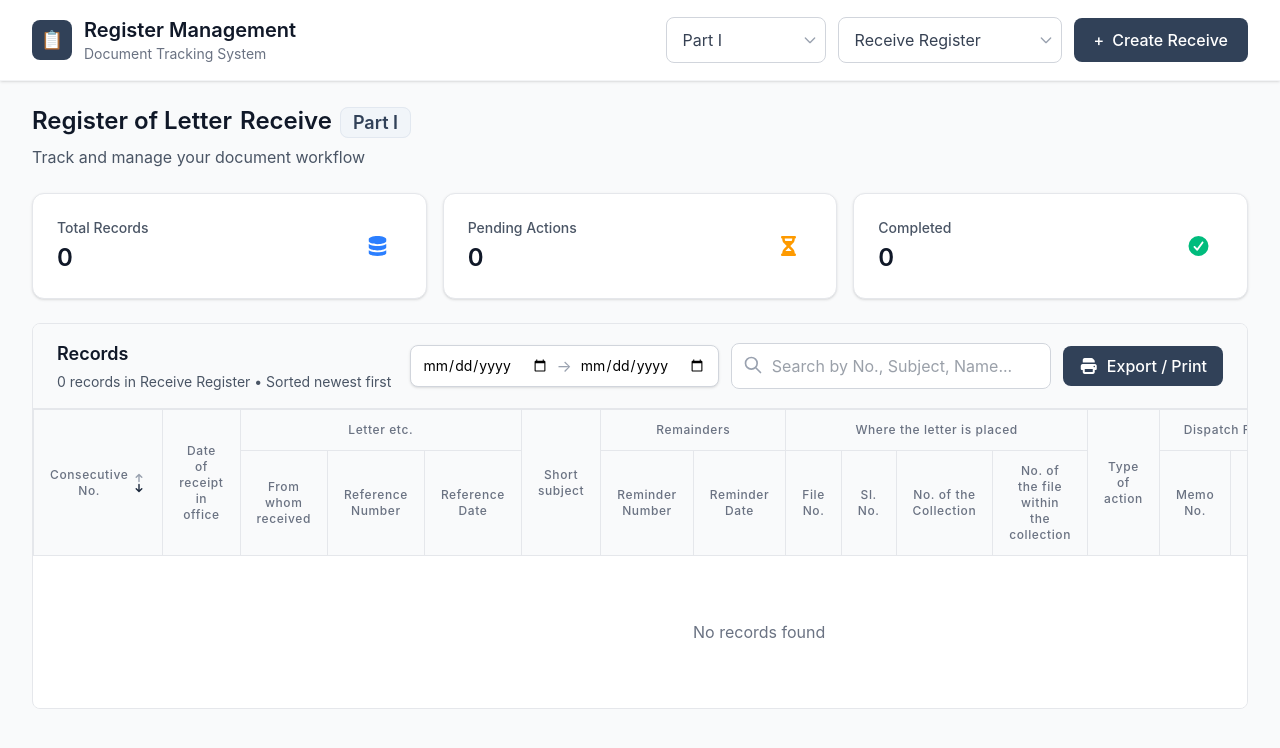
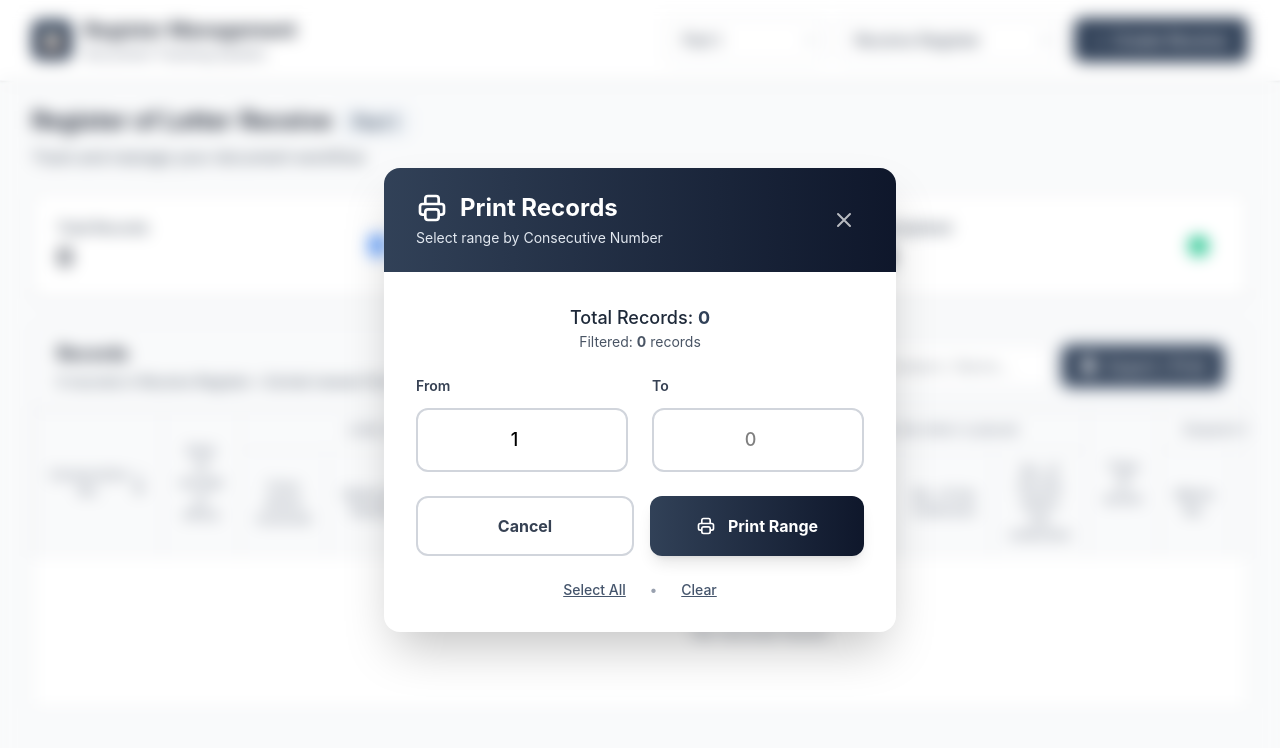
Before and after one commit to barun032/react-register-frontend, a React (Vite) app: page / in a window 1280 px wide. Both pictures are taken after a click on the button "Export / Print". Shown: the top 748 px of the page. Built offline with nearby package versions, Linux system fonts and the light colour scheme.

Commit message:
PrintRange print out with popup

```diff
--- a/src/App.jsx
+++ b/src/App.jsx
@@ -1,3 +1,4 @@
+// src/App.jsx
 import React, { useState } from 'react';
 import { useLocalStorage } from './hooks/useLocalStorage';
 import { registerTypes, receivePartTypes, statusTypes } from './data/registerData';
@@ -6,14 +7,22 @@ import StatusCards from './components/StatusCards';
 import RecordTable from './components/RecordTable';
 import CreateForm from './components/CreateForm';
 import PrintView from './components/PrintView';
+// 1. IMPORT THE SEPARATE MODAL FILE
+import PrintRangeModal from './components/PrintRangeModal';
+
+// 2. DELETED THE INLINE "const PrintRangeModal = ..." COMPONENT FROM HERE
 
 function App() {
   const [selectedRegister, setSelectedRegister] = useState(registerTypes.RECEIVE);
   const [selectedPart, setSelectedPart] = useState(receivePartTypes.PART_I);
   const [isFormOpen, setIsFormOpen] = useState(false);
-  const [isPrintView, setIsPrintView] = useState(false);
 
-  // Initialize state using the custom hook for persistence
+  // Print states
+  const [isPrintRangeModalOpen, setIsPrintRangeModalOpen] = useState(false);
+  const [recordsToPrint, setRecordsToPrint] = useState([]);
+  const [isPrinting, setIsPrinting] = useState(false);
+
+  // LocalStorage persistence
   const [allRecords, setAllRecords] = useLocalStorage('onlineRegister', {
     [registerTypes.RECEIVE]: {
       [receivePartTypes.PART_I]: [],
@@ -24,7 +33,7 @@ function App() {
     [registerTypes.ISSUED]: []
   });
 
-  // Helper to get records for the current view
+  // Get current visible records
   const getCurrentRecords = () => {
     if (selectedRegister === registerTypes.RECEIVE) {
       return allRecords[selectedRegister]?.[selectedPart] || [];
@@ -34,21 +43,16 @@ function App() {
 
   const currentRecords = getCurrentRecords();
 
-  // Helper to calculate the next consecutive ID
+  // Next Consecutive Number
   const getNextConsecutiveNumber = (register, part) => {
-    let records = [];
-    if (register === registerTypes.RECEIVE) {
-      records = allRecords[register]?.[part] || [];
-    } else if (register === registerTypes.ISSUED) {
-      records = allRecords[register] || [];
-    }
-
-    // Find the max ID and increment, default to 1 if no records
-    const maxId = records.reduce((max, record) => Math.max(max, record.id || 0), 0);
+    const records = register === registerTypes.RECEIVE
+      ? allRecords[register]?.[part] || []
+      : allRecords[register] || [];
+    const maxId = records.reduce((max, r) => Math.max(max, parseInt(r.id || 0)), 0);
     return maxId + 1;
   };
 
-  // HANDLERS for UI state changes
+  // Handlers
   const handleRegisterChange = (register) => {
     setSelectedRegister(register);
     if (register === registerTypes.RECEIVE) {
@@ -56,122 +60,76 @@ function App() {
     }
   };
 
-  const handlePartChange = (part) => {
-    setSelectedPart(part);
+  const handlePartChange = (part) => setSelectedPart(part);
+
+  const handlePrintClick = () => {
+    setIsPrintRangeModalOpen(true);
   };
 
-  const handlePrint = () => {
-    setIsPrintView(true);
+  const handlePrintRange = (selectedRecords) => {
+    setRecordsToPrint(selectedRecords);
+    setIsPrinting(true);
   };
 
   const closePrintView = () => {
-    setIsPrintView(false);
+    setIsPrinting(false);
+    setRecordsToPrint([]);
   };
 
-  // HANDLER for creating a new record, including the cross-register update logic
+  // Create record handler
   const handleNewRecord = (formData) => {
-
-    // 1. Prepare new record data
     const newRecordId = getNextConsecutiveNumber(selectedRegister, selectedPart);
-
     const newRecord = {
       id: newRecordId,
-      // Default status, assuming 'Pending' for new records
       status: statusTypes.PENDING,
-      // Use the form date or today's date if not provided in the form
       date: formData.date || new Date().toISOString().split('T')[0],
       ...formData
     };
 
-    // Keys and values for the potential Receive Register update
-    const dispatchDate = newRecord.date;
-    const dispatchMemoNo = String(newRecordId); // The Consecutive No. of the new Dispatch record
-
-    // 2. Update the allRecords state immutably
-    setAllRecords(prevRecords => {
-      // Create a mutable copy of the overall state for easier manipulation
-      const updatedRecords = {
-        ...prevRecords,
-        [registerTypes.RECEIVE]: { ...prevRecords[registerTypes.RECEIVE] }
-      };
+    setAllRecords(prev => {
+      const updated = { ...prev, [registerTypes.RECEIVE]: { ...prev[registerTypes.RECEIVE] } };
 
       if (selectedRegister === registerTypes.RECEIVE) {
-        // Simple append for Receive Register
-        updatedRecords[selectedRegister][selectedPart] = [
-          ...updatedRecords[selectedRegister][selectedPart],
-          newRecord
-        ];
-        console.log(`✅ New Receive Register record (ID: ${newRecordId}) added to ${selectedPart}.`);
+        updated[selectedRegister][selectedPart] = [...(updated[selectedRegister][selectedPart] || []), newRecord];
+      } else if (selectedRegister === registerTypes.ISSUED) {
+        updated[selectedRegister] = [...(updated[selectedRegister] || []), newRecord];
 
-      } else if (selectedRegister === registerTypes.ISSUED) {
+        const refPart = formData.receiveRefPart;
+        const refNo = String(formData.receiveRefNo || '').trim();
 
-        // Append the new Dispatch record
-        updatedRecords[selectedRegister] = [
-          ...updatedRecords[selectedRegister],
-          newRecord
-        ];
-
-        // LINKAGE: Update Receive Register if reference is provided
-        const refPart = formData.receiveRefPart;
-        const refNo = formData.receiveRefNo;
-
-        // Only proceed if both fields are filled
-        if (refPart && refNo !== undefined && refNo !== null && String(refNo).trim() !== '') {
-          const partRecords = updatedRecords[registerTypes.RECEIVE][refPart];
-
-          if (partRecords && Array.isArray(partRecords)) {
-            // Convert refNo to string and trim — safest way
-            const searchId = String(refNo).trim();
-
-            // Find exact match by id (as string)
-            const matchIndex = partRecords.findIndex(record =>
-              String(record.id).trim() === searchId
-            );
-
-            if (matchIndex !== -1) {
-              const matchedRecord = partRecords[matchIndex];
-
-              // Update the Receive Register record
-              const updatedReceiveRecord = {
-                ...matchedRecord,
-                dispatchMemoNo: String(newRecordId),        // Memo No. = Dispatch Consecutive No.
-                dispatchDate: newRecord.date,               // Dispatch Date
-                status: statusTypes.COMPLETED               // Mark as replied
-              };
-
-              // Immutably update the array
-              updatedRecords[registerTypes.RECEIVE][refPart] = [
-                ...partRecords.slice(0, matchIndex),
-                updatedReceiveRecord,
-                ...partRecords.slice(matchIndex + 1)
-              ];
-
-              console.log(`LINKED: Receive #${searchId} (Part ${refPart}) → Updated with Memo No. ${newRecordId}`);
-            } else {
-              console.warn(`NOT FOUND: No Receive Record with ID ${searchId} in ${refPart}`);
-            }
+        if (refPart && refNo) {
+          const partRecords = updated[registerTypes.RECEIVE][refPart] || [];
+          const idx = partRecords.findIndex(r => String(r.id).trim() === refNo);
+          if (idx !== -1) {
+            partRecords[idx] = {
+              ...partRecords[idx],
+              dispatchMemoNo: String(newRecordId),
+              dispatchDate: newRecord.date,
+              status: statusTypes.COMPLETED
+            };
+            updated[registerTypes.RECEIVE][refPart] = [...partRecords];
           }
         }
       }
-
-      return updatedRecords;
+      return updated;
     });
 
-    // 4. Close the form
     setIsFormOpen(false);
   };
 
-  if (isPrintView) {
+  // ONLY render PrintView when printing
+  if (isPrinting) {
     return (
       <PrintView
         selectedRegister={selectedRegister}
-        selectedPart={selectedPart}
-        records={currentRecords}
+        selectedPart={selectedRegister === registerTypes.RECEIVE ? selectedPart : null}
+        records={recordsToPrint}
         onClose={closePrintView}
       />
     );
   }
 
+  // Normal UI when NOT printing
   return (
     <div className="min-h-screen bg-gray-50">
       <Header
@@ -192,10 +150,11 @@ function App() {
         <RecordTable
           selectedRegister={selectedRegister}
           records={currentRecords}
-          onPrint={handlePrint}
+          onPrint={handlePrintClick}
         />
       </main>
 
+      {/* Modals */}
       <CreateForm
         selectedRegister={selectedRegister}
         selectedPart={selectedPart}
@@ -204,6 +163,14 @@ function App() {
         onClose={() => setIsFormOpen(false)}
         onSubmit={handleNewRecord}
       />
+
+      {/* 3. UPDATED PROPS TO MATCH EXTERNAL COMPONENT */}
+      <PrintRangeModal
+        isOpen={isPrintRangeModalOpen}
+        onClose={() => setIsPrintRangeModalOpen(false)}
+        totalRecords={currentRecords} // Changed from allRecords/currentRecords complexity to just passing the list
+        onConfirm={handlePrintRange}  // Changed from onPrintRange to onConfirm
+      />
     </div>
   );
 }
--- /dev/null
+++ b/src/components/PrintRangeModal.jsx
@@ -0,0 +1,163 @@
+// src/components/PrintRangeModal.jsx
+import React, { useState, useEffect } from 'react';
+
+const PrintRangeModal = ({ isOpen, onClose, totalRecords, onConfirm }) => {
+  const [startNo, setStartNo] = useState('1');
+  const [endNo, setEndNo] = useState('');
+
+  const maxNo = totalRecords.length > 0
+    ? Math.max(...totalRecords.map(r => parseInt(r.id || 0)))
+    : 0;
+
+  const getPreviewCount = () => {
+    const start = parseInt(startNo) || 1;
+    const end = parseInt(endNo) || maxNo;
+    if (start > end || start < 1 || end > maxNo) return 0;
+    return totalRecords.filter(r => {
+      const id = parseInt(r.id || 0);
+      return id >= start && id <= end;
+    }).length;
+  };
+
+  const previewCount = getPreviewCount();
+
+  useEffect(() => {
+    if (!endNo && isOpen && maxNo > 0) {
+      setEndNo(maxNo.toString());
+    }
+  }, [maxNo, isOpen, endNo]);
+
+  if (!isOpen) return null;
+
+  const handleConfirm = () => {
+    let start = parseInt(startNo) || 1;
+    let end = parseInt(endNo) || maxNo;
+    if (start < 1) start = 1;
+    if (end > maxNo) end = maxNo;
+    if (start > end) [start, end] = [end, start];
+
+    const filtered = totalRecords.filter(r => {
+      const id = parseInt(r.id || 0);
+      return id >= start && id <= end;
+    });
+
+    if (filtered.length === 0) {
+      alert('No records found in this range.');
+      return;
+    }
+
+    onConfirm(filtered); // ← Now passing actual records, not just numbers
+    onClose();
+  };
+
+  return (
+    <>
+      {/* Perfect blurred backdrop */}
+      <div
+        className="fixed inset-0 backdrop-blur-sm z-50 transition-all duration-300"
+        onClick={onClose}
+      />
+
+      {/* Modal */}
+      <div className="fixed inset-0 z-50 flex items-center justify-center p-4 pointer-events-none">
+        <div className="bg-white rounded-2xl shadow-2xl max-w-lg w-full overflow-hidden pointer-events-auto
+                        animate-in fade-in zoom-in-95 duration-300">
+
+          {/* Clean Header */}
+          <div className="bg-gradient-to-r from-slate-700 to-slate-900 px-8 py-6 text-white">
+            <div className="flex justify-between items-center">
+              <div>
+                <h3 className="text-2xl font-bold flex items-center gap-3">
+                  <svg className="w-8 h-8" fill="none" stroke="currentColor" viewBox="0 0 24 24">
+                    <path strokeLinecap="round" strokeLinejoin="round" strokeWidth={2}
+                          d="M17 17h2a2 2 0 002-2v-4a2 2 0 00-2-2H5a2 2 0 00-2 2v4a2 2 0 002 2h2m2 4h6a2 2 0 002-2v-4a2 2 0 00-2-2H9a2 2 0 00-2 2v4a2 2 0 002 2zm8-12V5a2 2 0 00-2-2H9a2 2 0 00-2 2v4h10z" />
+                  </svg>
+                  Print Records
+                </h3>
+                <p className="text-slate-200 text-sm mt-1">Select range by Consecutive Number</p>
+              </div>
+              <button
+                onClick={onClose}
+                className="text-white/70 hover:text-white hover:bg-white/20 rounded-full p-2 transition"
+              >
+                <svg className="w-6 h-6" fill="none" stroke="currentColor" viewBox="0 0 24 24">
+                  <path strokeLinecap="round" strokeLinejoin="round" strokeWidth={2} d="M6 18L18 6M6 6l12 12" />
+                </svg>
+              </button>
+            </div>
+          </div>
+
+          <div className="p-8 space-y-6">
+            <div className="text-center">
+              <p className="text-lg font-medium text-gray-800">
+                Total Records: <span className="font-bold text-slate-700">{maxNo}</span>
+              </p>
+              <p className="text-sm text-gray-600">
+                Filtered: <strong>{totalRecords.length}</strong> record{totalRecords.length !== 1 ? 's' : ''}
+              </p>
+            </div>
+
+            <div className="grid grid-cols-2 gap-6">
+              <div>
+                <label className="block text-sm font-semibold text-gray-700 mb-3">From</label>
+                <input
+                  type="number"
+                  value={startNo}
+                  onChange={(e) => setStartNo(e.target.value)}
+                  className="w-full px-5 py-4 text-center text-lg font-medium border-2 border-gray-300 rounded-xl focus:border-slate-600 focus:ring-4 focus:ring-slate-100 transition-all"
+                  placeholder="1"
+                />
+              </div>
+              <div>
+                <label className="block text-sm font-semibold text-gray-700 mb-3">To</label>
+                <input
+                  type="number"
+                  value={endNo}
+                  onChange={(e) => setEndNo(e.target.value)}
+                  className="w-full px-5 py-4 text-center text-lg font-medium border-2 border-gray-300 rounded-xl focus:border-slate-600 focus:ring-4 focus:ring-slate-100 transition-all"
+                  placeholder={maxNo}
+                />
+              </div>
+            </div>
+
+            {previewCount > 0 && (
+              <div className="p-5 bg-gradient-to-r from-emerald-50 to-green-50 border-2 border-emerald-200 rounded-xl text-center">
+                <p className="text-emerald-800 font-bold text-xl">
+                  Will print <span className="text-3xl text-emerald-600">{previewCount}</span> record{previewCount !== 1 ? 's' : ''}
+                </p>
+              </div>
+            )}
+
+            <div className="flex gap-4">
+              <button
+                onClick={onClose}
+                className="flex-1 py-4 border-2 border-gray-300 text-gray-700 rounded-xl font-bold hover:bg-gray-50 transition"
+              >
+                Cancel
+              </button>
+              <button
+                onClick={handleConfirm}
+                className="flex-1 py-4 bg-gradient-to-r from-slate-700 to-slate-900 text-white rounded-xl font-bold hover:from-slate-800 hover:to-black transition shadow-lg flex items-center justify-center gap-3"
+              >
+                <svg className="w-5 h-5" fill="none" stroke="currentColor" viewBox="0 0 24 24">
+                  <path strokeLinecap="round" strokeLinejoin="round" strokeWidth={2} d="M17 17h2a2 2 0 002-2v-4a2 2 0 00-2-2H5a2 2 0 00-2 2v4a2 2 0 002 2h2m2 4h6a2 2 0 002-2v-4a2 2 0 00-2-2H9a2 2 0 00-2 2v4a2 2 0 002 2zm8-12V5a2 2 0 00-2-2H9a2 2 0 00-2 2v4h10z" />
+                </svg>
+                Print Range
+              </button>
+            </div>
+
+            <div className="flex justify-center gap-6 text-sm font-medium">
+              <button onClick={() => { setStartNo('1'); setEndNo(maxNo.toString()); }}
+                      className="text-slate-600 hover:text-slate-800 underline">Select All</button>
+              <span className="text-gray-400">•</span>
+              <button onClick={() => { setStartNo('1'); setEndNo(''); }}
+                      className="text-slate-600 hover:text-slate-800 underline">Clear</button>
+            </div>
+          </div>
+        </div>
+      </div>
+    </>
+  );
+};
+
+export default PrintRangeModal;
--- a/src/components/RecordTable.jsx
+++ b/src/components/RecordTable.jsx
@@ -115,7 +115,9 @@ const RecordTable = ({ selectedRegister, records, onPrint }) => {
   const getStatusIcon = (status) => {
     switch (status) {
       case statusTypes.ACTION_TAKEN:
+        return <i className="fa-solid fa-circle-check"></i>;
       case statusTypes.COMPLETED:
+        return <i class="fa-solid fa-check-double"></i>;
       case statusTypes.ACKNOWLEDGED:
         return <i className="fa-solid fa-circle-check"></i>;
       case statusTypes.PENDING:
--- a/src/index.css
+++ b/src/index.css
@@ -42,3 +42,12 @@ html {
 ::-webkit-scrollbar-thumb:hover {
   background: #94a3b8;
 }
+
+/* public/index.css or App.css */
+@keyframes slideInRight {
+  from { transform: translateX(100%); opacity: 0; }
+  to { transform: translateX(0); opacity: 1; }
+}
+@keyframes slideOutRight {
+  to { transform: translateX(100%); opacity: 0; }
+}
```
